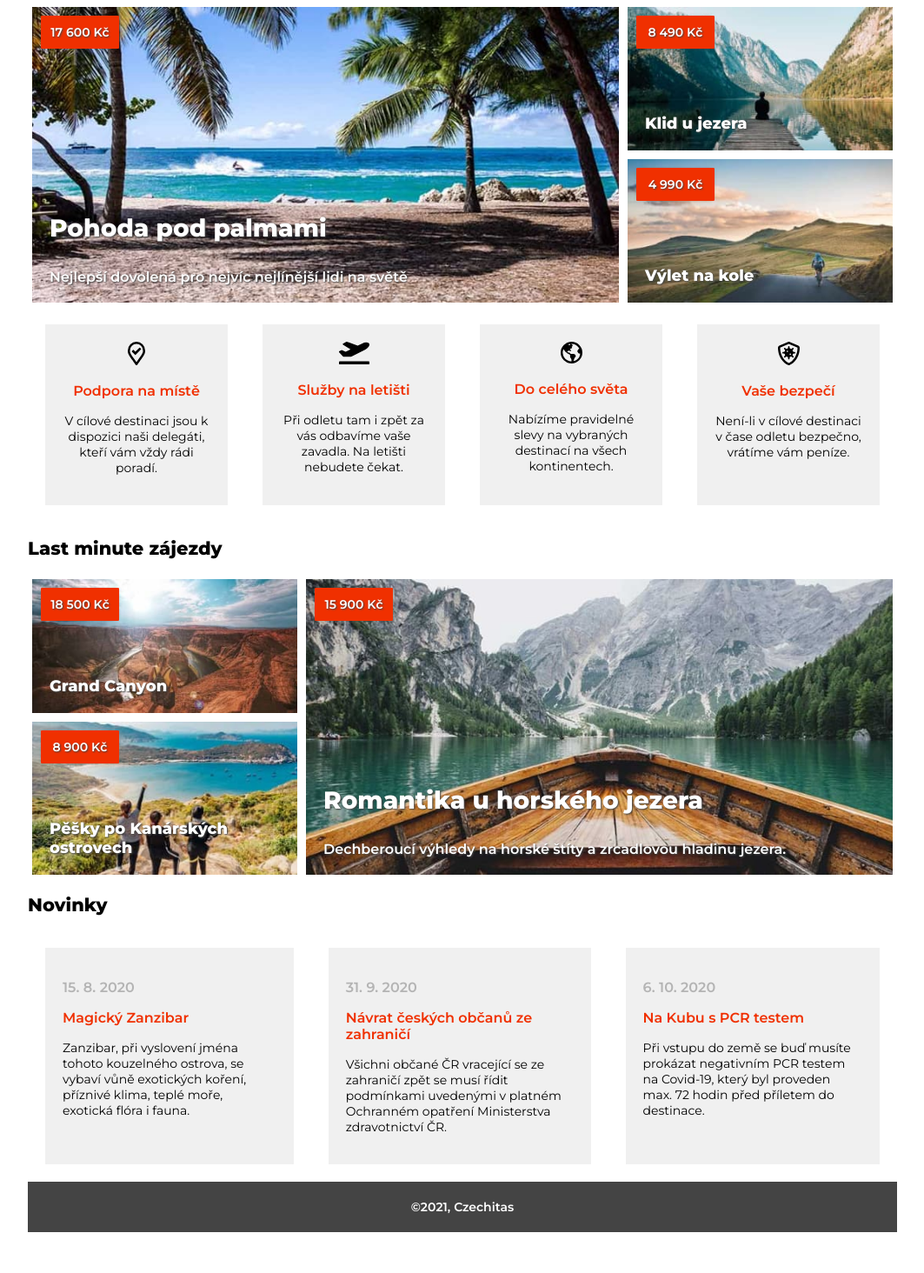
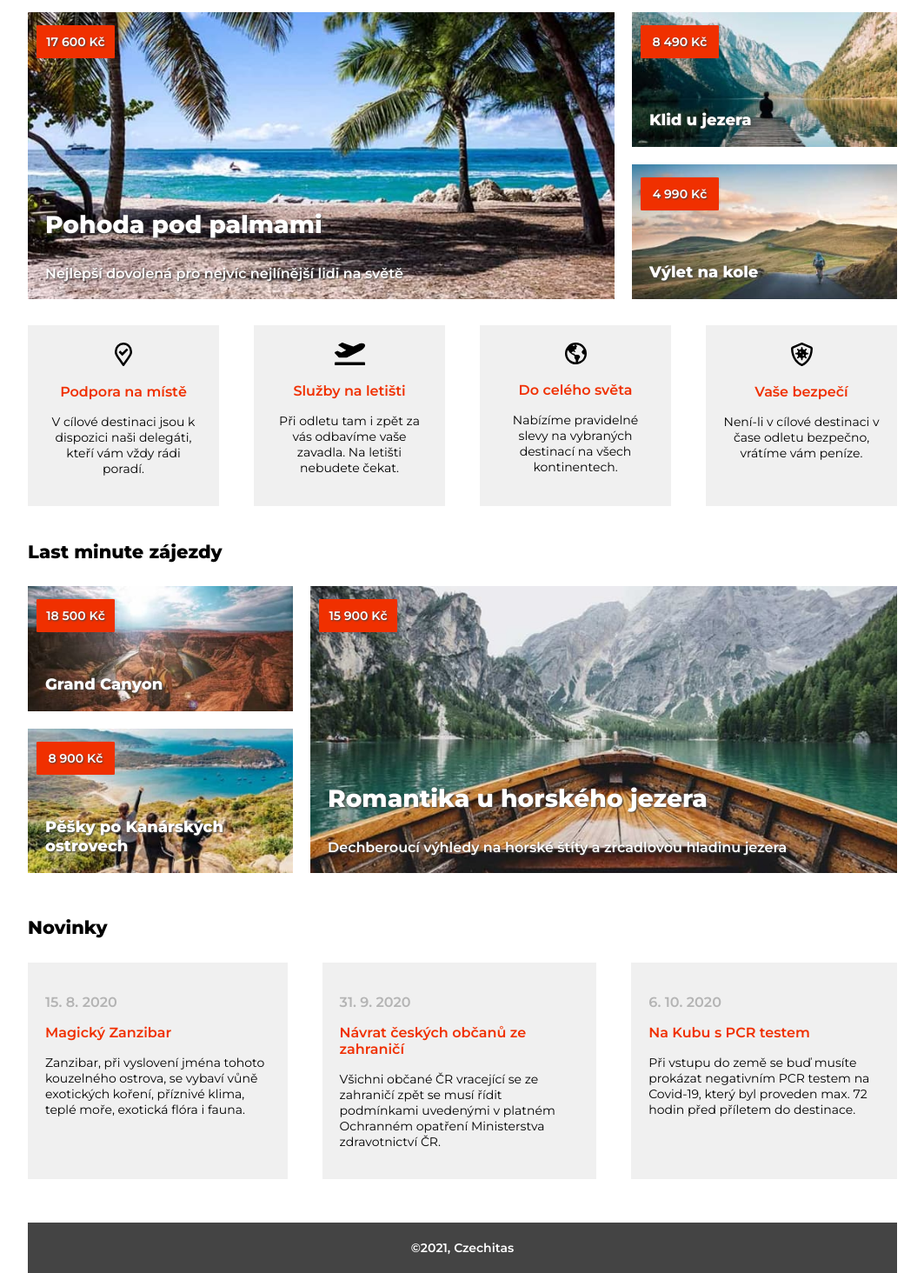
Before and after one commit to HTML-a-CSS-2-Podzim-2021-Online/cestovka-VendulaVankova, a plain HTML site: page index.html in a window 1280 px wide. Shown: the part 95-1559 px from the top of the page at 87% size, without its empty margins (108-1171 px from the left). Before the commit the page ends 1512 px from the top, so only its background shows below. Drawn offline with Linux system fonts and the light colour scheme.

Commit message:
Cestovka - úkol bez bonusové responzivity

```diff
--- a/footer.css
+++ b/footer.css
@@ -4,4 +4,5 @@ footer {
     text-align: center;
     padding: 20px 0;
     font-weight: 600;
+    margin-top: 30px;
   }
--- a/index.html
+++ b/index.html
@@ -27,7 +27,7 @@
 		</ul>
 	</div>
 
-	<!-- upper tiles -->
+	<!-- upper offer tiles -->
 
 	<div class="offer">
 
@@ -63,7 +63,7 @@
 
 	<div class="services">
 
-		<div class="service-card">
+		<div class="service-card service-card--left">
 			<img class="service-card__img" src="podklady/map.svg" alt="ikona mapy" width="20">
 			<h3 class="service-card__title">Podpora na místě</h2>
 			<p class="service-card__content">V cílové destinaci jsou k dispozici naši delegáti, kteří vám vždy rádi poradí.</p>
@@ -78,14 +78,14 @@
 			<h3 class="service-card__title">Do celého světa</h3>
 			<p class="service-card__content">Nabízíme pravidelné slevy na vybraných destinací na všech kontinentech.</p>
 		</div>
-		<div class="service-card">
+		<div class="service-card service service-card--right">
 			<img class="service-card__img" src="podklady/shield.svg" alt="ikona obranného štítu" width="25">
 			<h3 class="service-card__title">Vaše bezpečí</h3>
 			<p class="service-card__content">Není-li v cílové destinaci v čase odletu bezpečno, vrátíme vám peníze.</p>
 		</div>
 	</div>
 
-	<!-- bottom tiles -->
+	<!-- bottom offer tiles -->
 
 	<div class="offer">
 
@@ -111,7 +111,7 @@
 				<div class="tile__price-tag">15 900 Kč</div>
 				<div class="meta-tile__content">
 					<h3 class="tile__title tile__title--big">Romantika u horského jezera</h3>
-					<p class="tile__text">Dechberoucí výhledy na horské štíty a zrcadlovou hladinu jezera.</p>
+					<p class="tile__text">Dechberoucí výhledy na horské štíty a zrcadlovou hladinu jezera</p>
 				</div>
 			</div>
 
@@ -127,7 +127,7 @@
 
 		<div class="news-cards">
 
-			<div class="news-card">
+			<div class="news-card news-card--left">
 				<p class="news-card__date">15. 8. 2020</p>
 				<h3 class="news-card__title">Magický Zanzibar</h3>
 				<p class="news-card__content">Zanzibar, při vyslovení jména tohoto kouzelného ostrova, se vybaví vůně exotických koření, příznivé klima, teplé moře, exotická flóra i fauna.</p>
@@ -139,7 +139,7 @@
 				<p class="news-card__content">Všichni občané ČR vracející se ze zahraničí zpět se musí řídit podmínkami uvedenými v platném Ochranném opatření Ministerstva zdravotnictví ČR.</p>
 			</div>
 
-			<div class="news-card">
+			<div class="news-card news-card--right">
 				<p class="news-card__date">6. 10. 2020</p>
 				<h3 class="news-card__title">Na Kubu s PCR testem</h3>
 				<p class="news-card__content">Při vstupu do země se buď musíte prokázat negativním PCR testem na Covid-19, který byl proveden max. 72 hodin před příletem do destinace.</p>
--- a/navbar.css
+++ b/navbar.css
@@ -21,18 +21,19 @@
 .navbar__item {
   display: inline-block;
   font-weight: 600;
+  font-size: 16px;
 }
 
 .navbar__link {
     display: inline-block;
     color: var(--brand-color);
     text-decoration: none;
-    padding: 20px 30px;
+    padding: 20px 20px;
 }
 
 .navbar__link:hover {
   color: white;
   background-color: var(--brand-color);
   text-decoration: none;
-  padding: 20px 30px;
+  padding: 20px 20px;
 }
--- a/news.css
+++ b/news.css
@@ -8,6 +8,7 @@
     width: calc(100 / 3);
     padding: 20px;
     margin: 20px;
+    margin-top: 10px;
 }
 
 .news-card__title {
@@ -21,3 +22,15 @@
     font-size: 16px;
     font-weight: 600;
 }
+
+.news-card--left {
+    margin-left: 0;
+}
+
+.news-card--right {
+    margin-right: 0;
+}
+
+.news__h2 {
+    margin-top: 40px;
+}
--- a/offer.css
+++ b/offer.css
@@ -10,31 +10,37 @@
     background-size: cover;
     color: white;
     text-shadow: 1px 1px 2px rgb(68, 68, 68);
-    margin: 5px;
+    margin: 10px;
 }
 
 .tile--big-palmy {
     background-image: url(podklady/palmy.jpg);
+    margin-left: 0;
 }
 
 .tile--small-jezero {
     background-image: url(podklady/jezero.jpg);
+    margin-right: 0;
 }
 
 .tile--small-nakole {
     background-image: url(podklady/nakole.jpg);
+    margin-right: 0;
 }
 
 .tile--small-podkova {
     background-image: url(podklady/podkova.jpg);
+    margin-left: 0;
 }
 
 .tile--small-zatoka {
     background-image: url(podklady/zatoka.jpg);
+    margin-left: 0;
 }
 
 .tile--big-lodicka {
     background-image: url(podklady/lodicka.jpg);
+    margin-right: 0;
 }
 
 .tile__title--big {
@@ -61,6 +67,7 @@
     background-color: var(--brand-color);
     border-radius: 2%;
     margin: 10px;
+    margin-top: 15px;
     padding: 10px;
     box-shadow: 0px 0px 5px -3px rgb(68, 68, 68);
     width: 90px;
@@ -72,7 +79,6 @@
     flex-direction: column;
     justify-content: space-between;
     flex: 1 1 calc(66% - 10px);
-    max-height: 378px;
 }
 
 .meta-tile--small {
@@ -86,3 +92,7 @@
     justify-content: space-between;
     flex: 1 1 100%;
 }
+
+.offer__h2 {
+    margin-top: 20px;
+}
--- a/services.css
+++ b/services.css
@@ -15,3 +15,11 @@
     font-size: 16px;
     font-weight: 600;
 }
+
+.service-card--left {
+    margin-left: 0;
+}
+
+.service-card--right {
+    margin-right: 0;
+}
```
